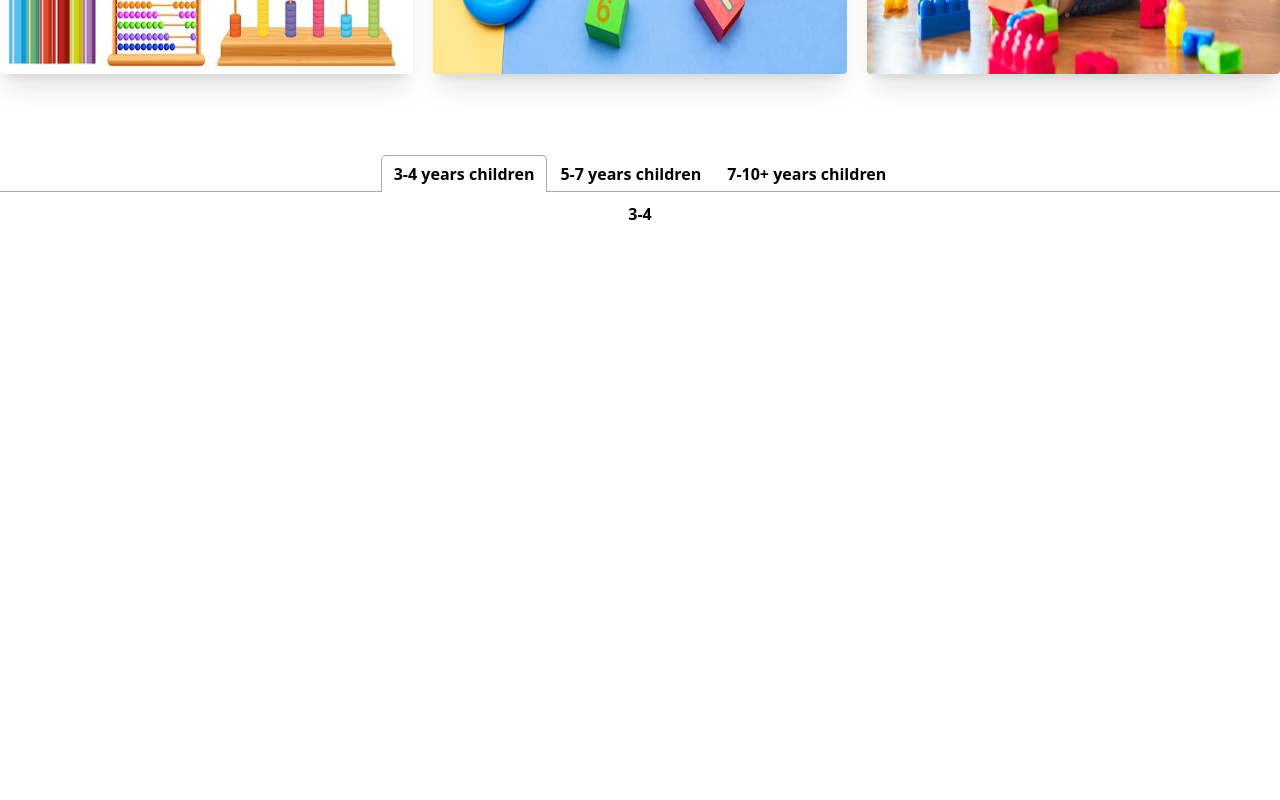
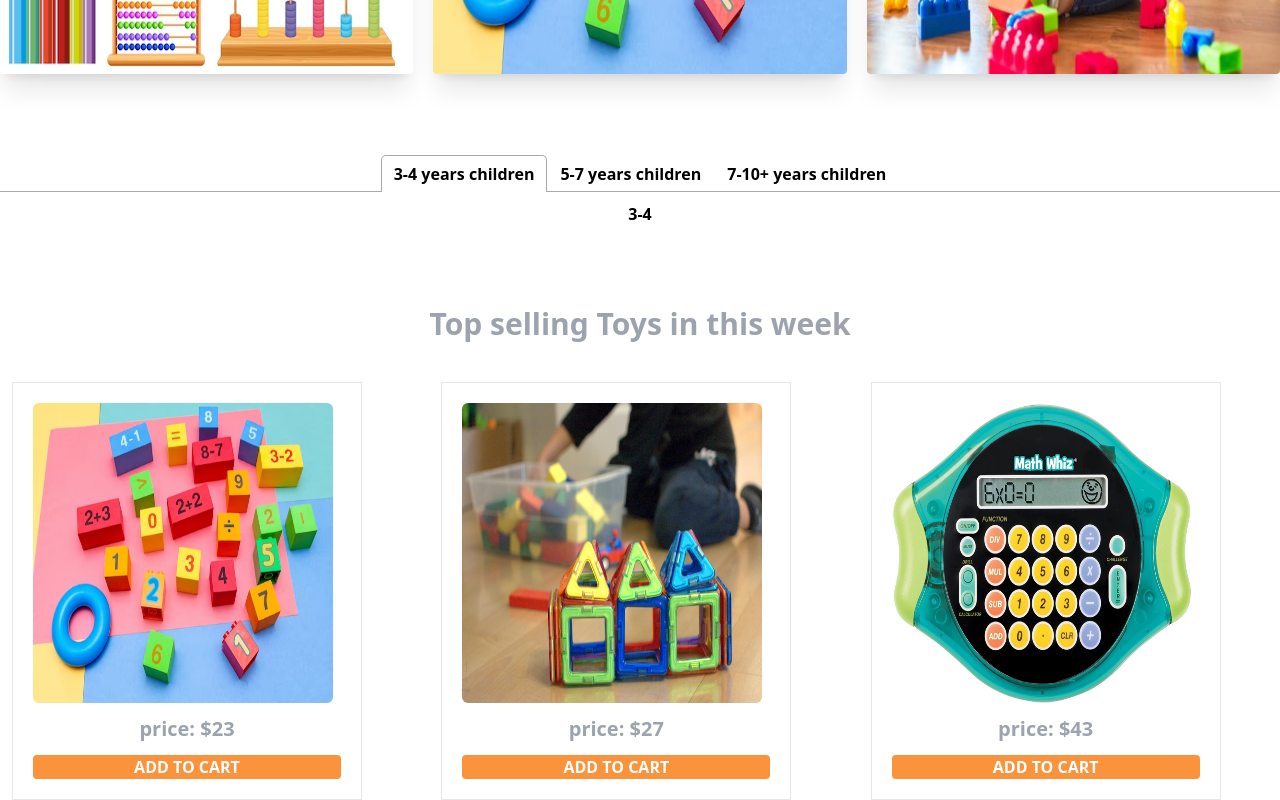
Before and after one commit to MuhammadSaikat25/toy-client, a React (Vite) app: page / in a window 1280 px wide. Shown: the part 1554-2354 px from the top of the page. Before the commit the page ends 1780 px from the top, so only its background shows below. Built offline with nearby package versions, Linux system fonts and the light colour scheme; no server answers.

Commit message:
added one extra section

```diff
--- a/src/Component/AddedToy.jsx
+++ b/src/Component/AddedToy.jsx
@@ -18,7 +18,7 @@ const AddedToy = () => {
        const details=e.target.details.value
        const rating=e.target.rating.value
        const create={name,toyName,price,Available,Category,email,Manufacture,url,age,rating,details}
-    //    console.log(name,toyName,price,Available,Category)
+
        fetch('http://localhost:5000/addToy',{
         method:"POST",
         headers:{
--- a/src/Component/AllToy.jsx
+++ b/src/Component/AllToy.jsx
@@ -1,14 +1,37 @@
-import React, { useEffect } from 'react';
+import React, { useEffect, useState } from 'react';
 
 const AllToy = () => {
-    useEffect(()=>{
+    const [allToy, setAllToy] = useState([])
+    useEffect(() => {
         fetch(`http://localhost:5000/allToy`)
-            .then(res=>res.json())
-            .then(data=>console.log(data))
-    },[])
+            .then(res => res.json())
+            .then(data => setAllToy(data))
+    }, [])
     return (
         <div>
 
+            <thead>
+                <tr>
+                    <th></th>
+                    <th>Price</th>
+                    <th>Available quantity</th>
+                    <th>Detail description</th>
+                    <th>Delete</th>
+                    <th>Update</th>
+                </tr>
+            </thead>
+            {
+                allToy.slice(0, 20).map(toy => <tbody key={toy._id}>
+                    <tr>
+                        <th>1</th>
+                        <td>${toy.price}</td>
+                        <td>{toy.Available}</td>
+                        <td>{toy.details}</td>
+                        <td><button>Delete</button></td>
+                        <td><button>Update</button></td>
+                    </tr>
+                </tbody>)
+            }
         </div>
     );
 };
--- a/src/Component/AuthProvider.jsx
+++ b/src/Component/AuthProvider.jsx
@@ -6,11 +6,13 @@ import app from '../firebase';
 
 const AuthProvider = ({ children }) => {
     const [user, setUser] = useState('')
+    const [loader,setLoader]=useState(true)
     const auth = getAuth(app)
     const createUser = (email, password) => {
         return createUserWithEmailAndPassword(auth, email, password)
     }
     const logIn = (email, password) => {
+        setLoader(true)
         return signInWithEmailAndPassword(auth, email, password)
     }
     const upDateUser = (name,url) => {
@@ -23,6 +25,7 @@ const AuthProvider = ({ children }) => {
 
         const unsubscribe = onAuthStateChanged(auth, currentUser => {
             setUser(currentUser)
+            setLoader(false)
         })
         return () => {
             unsubscribe()
@@ -35,7 +38,7 @@ const AuthProvider = ({ children }) => {
 
     }
     const authInfo = {
-        createUser, logIn, user, upDateUser,logOut
+        createUser, logIn, user, upDateUser,logOut,loader
     }
     return (
         <div>
--- a/src/Component/HomeView.jsx
+++ b/src/Component/HomeView.jsx
@@ -13,10 +13,10 @@ import gallery5 from '../assets/math.jpg'
 import gallery6 from '../assets/Header-1.jpg'
 
 const HomeView = () => {
-    const handel3t04=(ageRange)=>{
+    const handel3t04 = (ageRange) => {
         fetch(`http://localhost:5000/getToy/${ageRange}`)
-            .then(res=>res.json())
-            .then(data=>console.log(data))
+            .then(res => res.json())
+            .then(data => console.log(data))
     }
     return (
         <div className=''>
@@ -53,13 +53,13 @@ const HomeView = () => {
             <div className="text-center mt-20 font-bold">
                 <Tabs>
                     <TabList>
-                        <Tab onClick={()=>handel3t04(4)}>3-4 years children</Tab>
+                        <Tab onClick={() => handel3t04(4)}>3-4 years children</Tab>
                         <Tab>5-7 years children</Tab>
                         <Tab>7-10+ years children</Tab>
                     </TabList>
 
                     <TabPanel >
-                       <h1>3-4</h1>
+                        <h1>3-4</h1>
                     </TabPanel>
                     <TabPanel>
                         <h2>Any content 2</h2>
@@ -69,6 +69,25 @@ const HomeView = () => {
                     </TabPanel>
                 </Tabs>
             </div>
+            {/* ======================== Top selling Section================= */}
+            <h1 className='text-center mt-20 mb-10 text-gray-400 font-bold text-3xl'>Top selling Toys in this week</h1>
+            <div className="grid gap-5 lg:grid-cols-3 ml-3">
+                <div className="border w-[350px] p-5">
+                    <img className='w-[300px] rounded-md h-[300px]' src={gallery5} alt="" />
+                    <p className='text-xl font-bold text-gray-400 text-center mt-3'>price: $23</p>
+                    <button className='bg-orange-400 text-white font-bold mt-3 w-full rounded'>ADD TO CART</button>
+                </div>
+                <div className="border w-[350px] p-5">
+                    <img className='w-[300px] rounded-md h-[300px]' src={gallery2} alt="" />
+                    <p className='text-xl font-bold text-gray-400 text-center mt-3'>price: $27</p>
+                    <button className='bg-orange-400 text-white font-bold mt-3 w-full rounded'>ADD TO CART</button>
+                </div>
+                <div className="border w-[350px] p-5">
+                    <img className='w-[300px] rounded-md h-[300px]' src={gallery3} alt="" />
+                    <p className='text-xl font-bold text-gray-400 text-center mt-3'>price: $43</p>
+                    <button className='bg-orange-400 text-white font-bold mt-3 w-full rounded'>ADD TO CART</button>
+                </div>
+            </div>
         </div>
     );
 };
--- a/src/Component/PrivetRout.jsx
+++ b/src/Component/PrivetRout.jsx
@@ -4,7 +4,10 @@ import { AuthContext } from './AuthProvider';
 import { Navigate } from 'react-router-dom';
 
 const PrivetRout = ({children}) => {
-    const {user}=useContext(AuthContext)
+    const {user,loader}=useContext(AuthContext)
+    if(loader){
+        return <div className='text-center'><button className="btn loading text-center ">loading</button></div>
+    }
     if(user){
      return   children
     }
--- a/src/main.jsx
+++ b/src/main.jsx
@@ -37,7 +37,7 @@ const router = createBrowserRouter([
       },
       {
         path:'myAdd',
-        element:<MyToy></MyToy>
+        element:<PrivetRout><MyToy></MyToy></PrivetRout>
       },
       {
         path:"allToy",
```
Also changed, not shown: src/assets/pofile2.webp (added).
